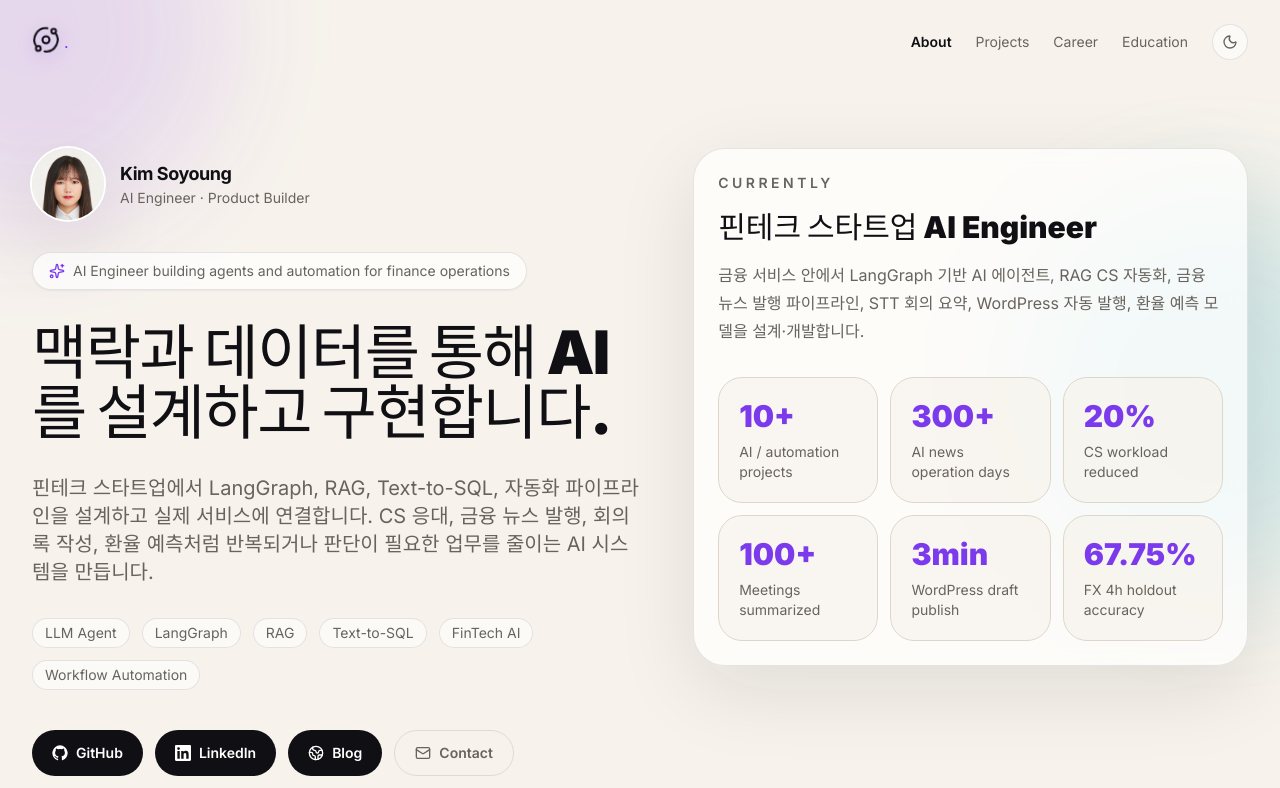
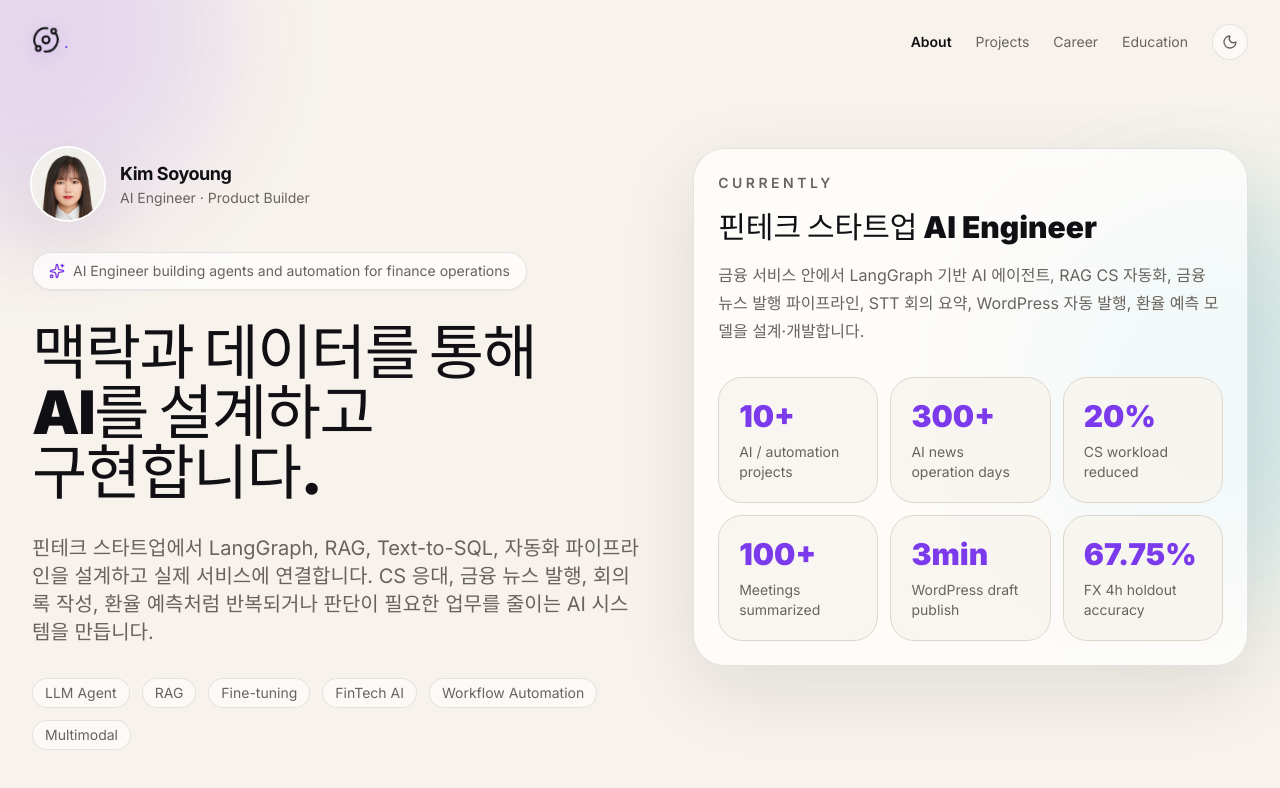
Before and after one commit to PlutoJoshua/PlutoJoshua.github.io, a React (Vite) app: page / in a window 1280 px wide. Shown: the top 788 px of the page. Built offline with nearby package versions, Linux system fonts and the light colour scheme; a web font is replaced by a local one.

Commit message:
content: Korean README, rebalance hero tags, fix Korean line breaks
- README: rewrite in Korean with live link and data-structure guide
- hero: break headline after 통해, rebalance tags across pillars
- fix Korean word-break orphans with break-keep (headline, project descriptions)

```diff
--- a/src/data/profile.js
+++ b/src/data/profile.js
@@ -4,10 +4,10 @@ export const profile = {
   handle: 'PlutoJoshua',
   role: 'AI Engineer · Product Builder',
   badge: 'AI Engineer building agents and automation for finance operations',
-  headline: '맥락과 데이터를 통해 AI를 설계하고 구현합니다.',
+  headline: '맥락과 데이터를 통해\nAI를 설계하고 구현합니다.',
   intro:
     '핀테크 스타트업에서 LangGraph, RAG, Text-to-SQL, 자동화 파이프라인을 설계하고 실제 서비스에 연결합니다. CS 응대, 금융 뉴스 발행, 회의록 작성, 환율 예측처럼 반복되거나 판단이 필요한 업무를 줄이는 AI 시스템을 만듭니다.',
-  heroTags: ['LLM Agent', 'LangGraph', 'RAG', 'Text-to-SQL', 'FinTech AI', 'Workflow Automation'],
+  heroTags: ['LLM Agent', 'RAG', 'Fine-tuning', 'FinTech AI', 'Workflow Automation', 'Multimodal'],
 };
 
 // 메인 hero 우측 "Currently" 카드.
--- a/src/pages/About.jsx
+++ b/src/pages/About.jsx
@@ -48,7 +48,7 @@ export default function About() {
             <Sparkles className="h-4 w-4 shrink-0 text-accent" />
             {profile.badge}
           </div>
-          <h1 className="max-w-3xl text-4xl font-black leading-[1.02] tracking-tight sm:text-5xl lg:text-6xl">
+          <h1 className="max-w-3xl whitespace-pre-line break-keep text-4xl font-black leading-[1.02] tracking-tight sm:text-5xl lg:text-6xl">
             {profile.headline}
           </h1>
           <p className="mt-8 max-w-2xl text-lg leading-8 text-muted dark:text-muted-d sm:text-xl">
--- a/src/pages/Projects.jsx
+++ b/src/pages/Projects.jsx
@@ -37,7 +37,7 @@ export default function Projects() {
                 <SectionLabel>{group.label}</SectionLabel>
                 <h2 className="text-3xl font-black tracking-tight sm:text-4xl">{group.title}</h2>
                 {group.description ? (
-                  <p className="mt-4 leading-7 text-muted dark:text-muted-d">{group.description}</p>
+                  <p className="mt-4 break-keep leading-7 text-muted dark:text-muted-d">{group.description}</p>
                 ) : null}
               </div>
               <div className="grid gap-5 md:grid-cols-2 xl:grid-cols-3">
```
Also changed, not shown: 5 other files (tests, documents, lock files or other folders).
